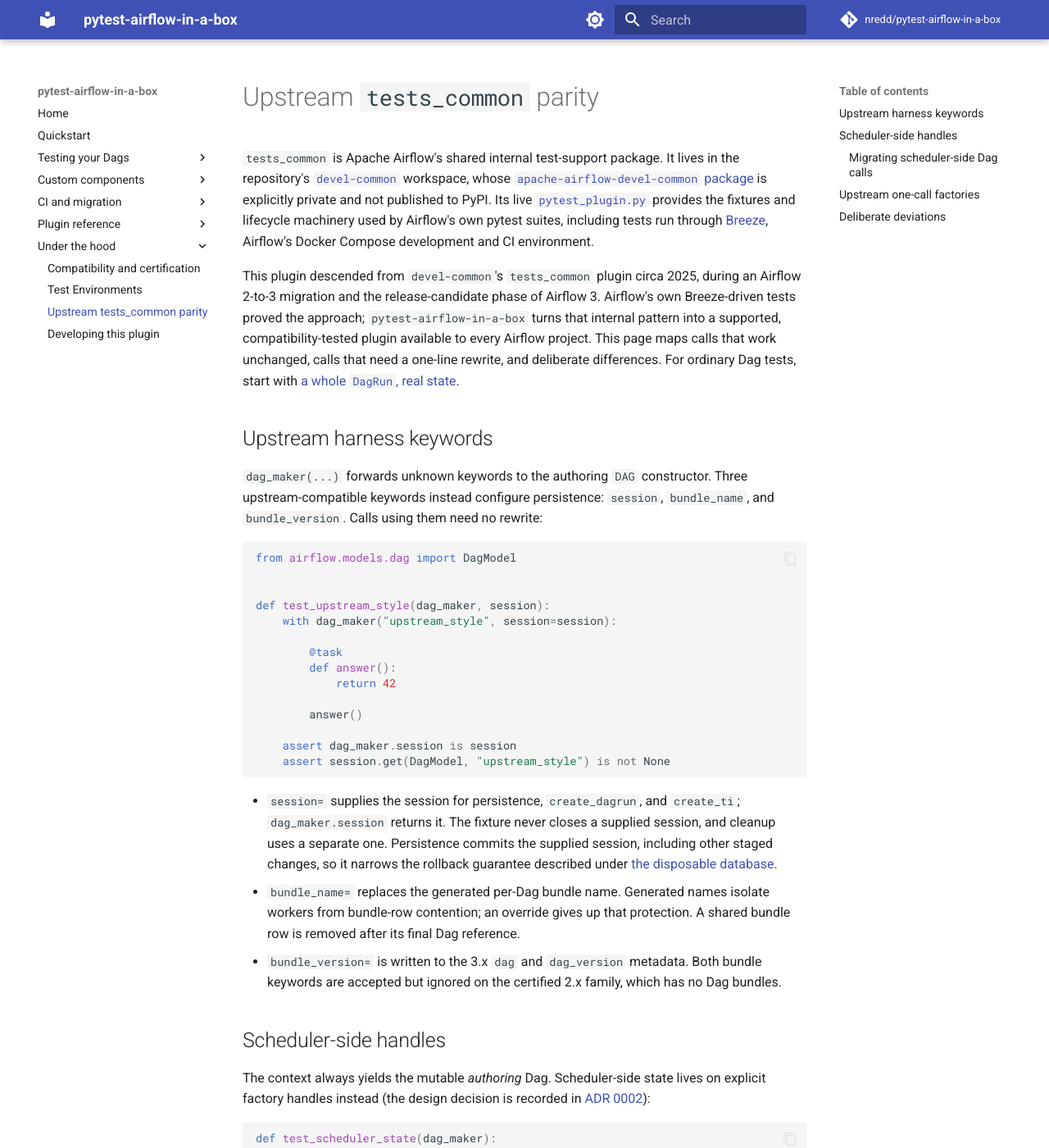
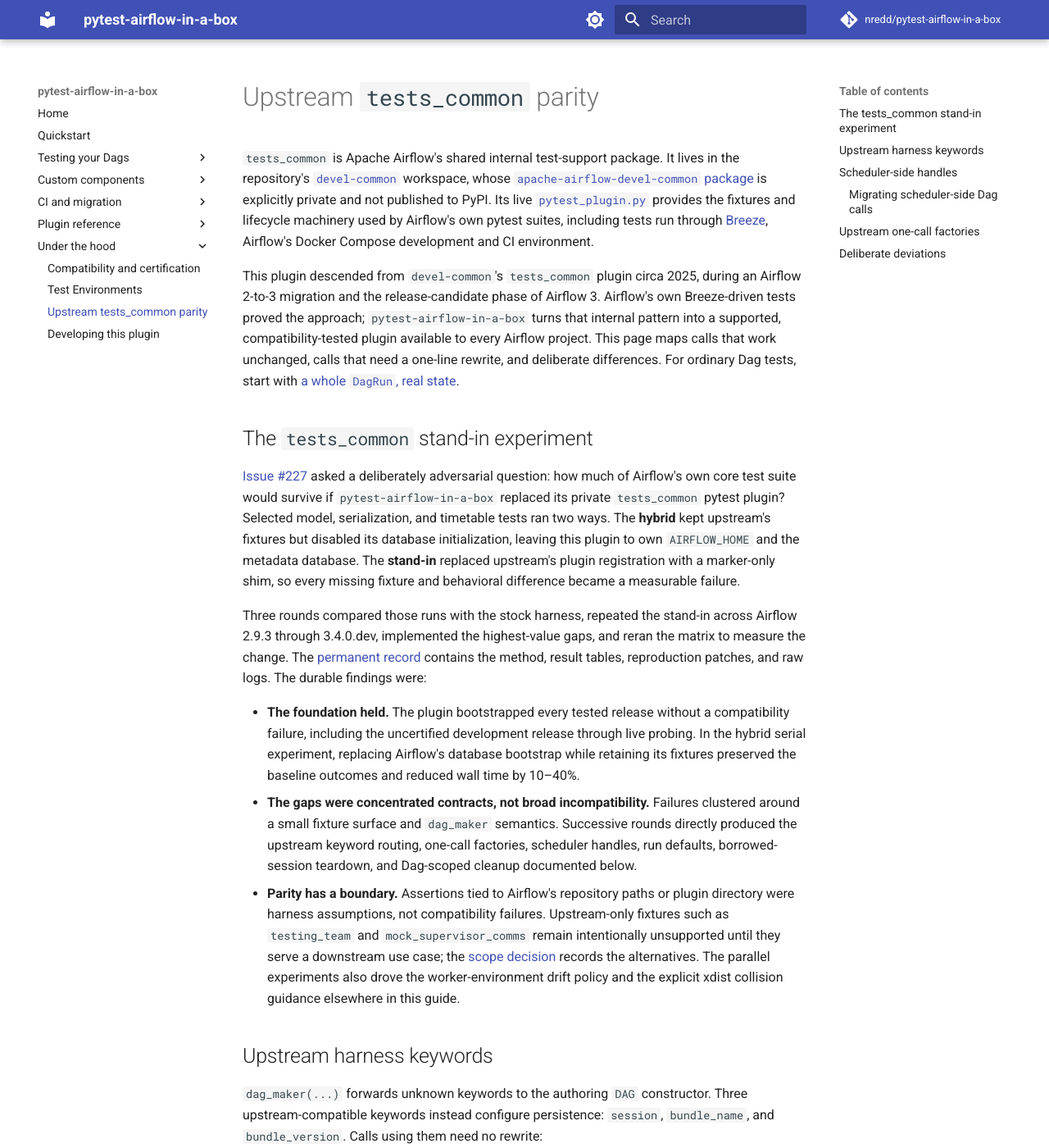
Before and after one commit to nredd/pytest-airflow-in-a-box, an MkDocs documentation site: the page built from docs/internals/tests-common-parity.md, in a window 1280 px wide and 1400 px high. Shown: the whole window at 82% size. Built offline with MkDocs 1.6.1 and Material for MkDocs 9.7.7, drawn with Linux system fonts in a browser that asks for light colours; comment, search, counter and statistics services are not loaded.

Commit message:
Document the upstream stand-in experiment

```diff
--- a/docs/internals/tests-common-parity.md
+++ b/docs/internals/tests-common-parity.md
@@ -17,6 +17,37 @@
 plugin available to every Airflow project. This page maps calls that work unchanged, calls that
 need a one-line rewrite, and deliberate differences. For ordinary Dag tests, start with
 [a whole `DagRun`, real state](../guide/ladder.md#a-whole-dagrun-real-state).
+
+## The `tests_common` stand-in experiment
+
+[Issue #227](https://github.com/nredd/pytest-airflow-in-a-box/issues/227) asked a deliberately
+adversarial question: how much of Airflow's own core test suite would survive if
+`pytest-airflow-in-a-box` replaced its private `tests_common` pytest plugin? Selected model,
+serialization, and timetable tests ran two ways. The **hybrid** kept upstream's fixtures but
+disabled its database initialization, leaving this plugin to own `AIRFLOW_HOME` and the metadata
+database. The **stand-in** replaced upstream's plugin registration with a marker-only shim, so
+every missing fixture and behavioral difference became a measurable failure.
+
+Three rounds compared those runs with the stock harness, repeated the stand-in across Airflow
+2.9.3 through 3.4.0.dev, implemented the highest-value gaps, and reran the matrix to measure the
+change. The
+[permanent record](https://github.com/nredd/pytest-airflow-in-a-box/discussions/245) contains the
+method, result tables, reproduction patches, and raw logs. The durable findings were:
+
+- **The foundation held.** The plugin bootstrapped every tested release without a compatibility
+  failure, including the uncertified development release through live probing. In the hybrid
+  serial experiment, replacing Airflow's database bootstrap while retaining its fixtures
+  preserved the baseline outcomes and reduced wall time by 10–40%.
+- **The gaps were concentrated contracts, not broad incompatibility.** Failures clustered around
+  a small fixture surface and `dag_maker` semantics. Successive rounds directly produced the
+  upstream keyword routing, one-call factories, scheduler handles, run defaults, borrowed-session
+  teardown, and Dag-scoped cleanup documented below.
+- **Parity has a boundary.** Assertions tied to Airflow's repository paths or plugin directory
+  were harness assumptions, not compatibility failures. Upstream-only fixtures such as
+  `testing_team` and `mock_supervisor_comms` remain intentionally unsupported until they serve a
+  downstream use case; the [scope decision](https://github.com/nredd/pytest-airflow-in-a-box/discussions/283)
+  records the alternatives. The parallel experiments also drove the worker-environment drift
+  policy and the explicit xdist collision guidance elsewhere in this guide.
 
 ## Upstream harness keywords
 
```
